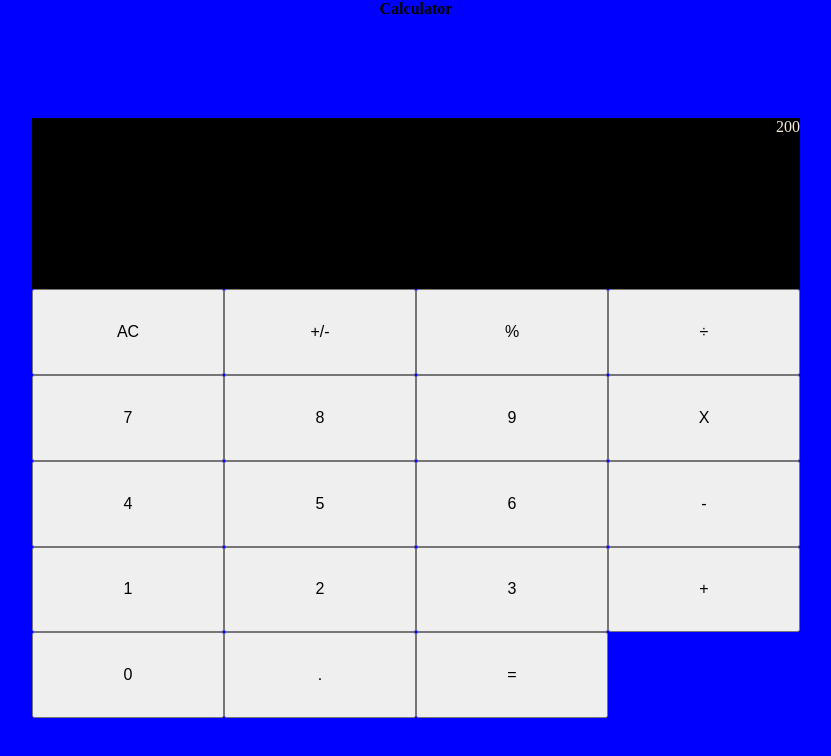
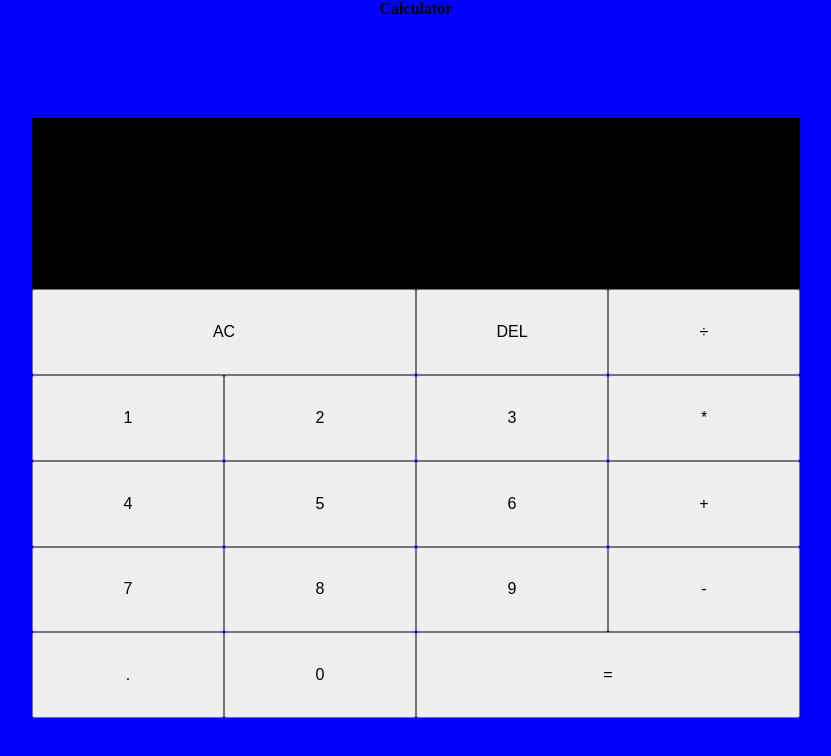
Before and after one commit to SydsBike/calculator, a plain HTML site: page index.html in a window 1280 px wide. Both pictures are taken after a click on the button "AC". Shown: the whole page, without its empty margins (224-1055 px from the left). Drawn offline with Linux system fonts and the light colour scheme.

Commit message:
fix display on click

```diff
--- a/index.html
+++ b/index.html
@@ -12,27 +12,26 @@
     </header>
     <div class="calculator-container">
       <div class="grid">
-        <div class="previous" id="previous">200</div>
-        <div class="current" id="current"></div>
-        <button data-ac id="ac">AC</button>
-        <button class="+/-">+/-</button>
-        <button class="%">%</button>
-        <button class="÷">÷</button>
+        <div class="previous" data-previous id="previous">200</div>
+        <div class="current" data-current id="current"></div>
+        <button data-clear id="clear">AC</button>
+        <button data-delete>DEL</button>
+        <button data-operator>&#247;</button>
+        <button data-number>1</button>
+        <button data-number>2</button>
+        <button data-number>3</button>
+        <button data-operator>*</button>
+        <button data-number>4</button>
+        <button data-number>5</button>
+        <button data-number>6</button>
+        <button data-operator>+</button>
         <button data-number>7</button>
         <button data-number>8</button>
         <button data-number>9</button>
-        <button class="x">X</button>
-        <button data-number>4</button>
-        <button data-number>5</button>
-        <button data-number>6</button>
-        <button class="-">-</button>
-        <button data-number>1</button>
-        <button data-number>2</button>
-        <button data-number>3</button>
-        <button class="+">+</button>
+        <button data-operator>-</button>
+        <button data-operator>.</button>
         <button data-number>0</button>
-        <button class=".">.</button>
-        <button class="=">=</button>
+        <button data-equal id="equal">=</button>
       </div>
     </div>
   </body>
--- a/script.js
+++ b/script.js
@@ -1,29 +1,51 @@
-let numbers = document.querySelectorAll("[data-number]");
-let allClear = document.querySelector("[data-ac]");
-let current = document.getElementById("current");
+const numbers = document.querySelectorAll("[data-number]");
+const allClear = document.querySelector("[data-clear]");
+const current = document.querySelector("[data-current]");
+const previous = document.querySelector("[data-previous]");
+const operators = document.querySelectorAll("[data-operator]");
 
 class Calculator {
-  constructor(currentOp, previousOp) {
-    this.currentOp = currentOp;
-    this.previousOp = previousOp;
+  constructor(current, previous) {
+    this.current = current;
+    this.previous = previous;
   }
 
   clear() {
-    this.currentOp.innerText = "";
-    this.previousOp.innerText = "";
-  }
-  appendNumbers(num) {
-    this.previousOp.innerText = num + this.currentOp.innerText;
-    this.currentOp.innerText = num;
+    this.current = "";
+    this.previous = "";
+    this.operation = undefined;
   }
 
-  updateDisplay()
+  delete() {}
+
+  appendNumbers(num) {
+    this.current = current.innerText += num.innerText;
+
+    console.log(num.innerText);
+  }
+
+  calculate() {}
+
+  updateDisplay() {
+    current.innerText = this.current;
+    previous.innerText = this.previous;
+  }
 }
 
 const calculator = new Calculator(current, previous);
 
 numbers.forEach((num) => {
-  num.addEventListener("click", calculator.appendNumbers(num.innerText));
+  num.addEventListener("click", () => {
+    calculator.appendNumbers(num);
+    calculator.updateDisplay();
+  });
 });
 
-allClear.addEventListener("click", calculator.clear);
+allClear.addEventListener("click", () => {
+  //calculator.clear();
+  //calculator.updateDisplay();
+  calculator.clear();
+  calculator.updateDisplay();
+});
+
+console.log(numbers);
--- a/style.css
+++ b/style.css
@@ -46,6 +46,10 @@ body {
 
 }
 
-.zero {
-    grid-column: 1 /span 2;
+#clear {
+    grid-column: 1 / span 2;
 }
+
+#equal {
+    grid-column: 3 / span 2;
+}
```
